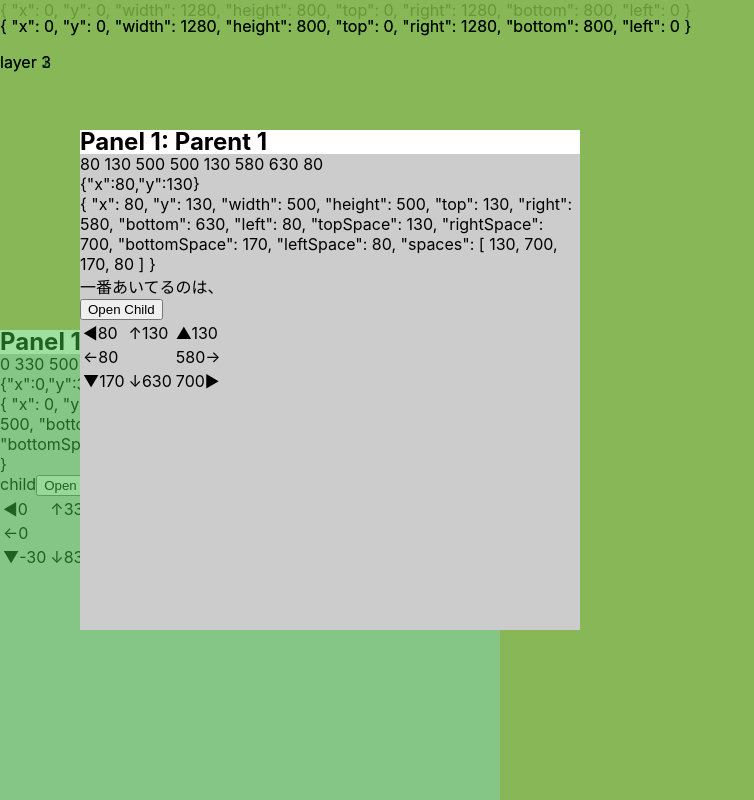
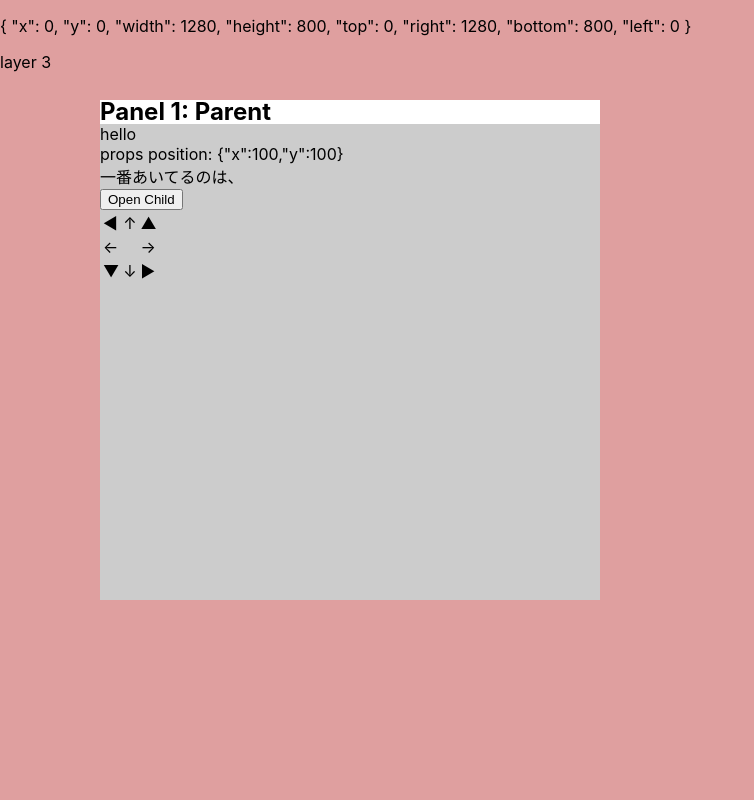
Before and after one commit to fumicode/fuzzy-session-react, a React (Create React App) app: page / in a window 1280 px wide. Shown: the whole page, without its empty margins (0-754 px from the left). Built offline with nearby package versions, Linux system fonts and the light colour scheme.

Commit message:
新しいフォルダを作ってみた

```diff
--- /dev/null
+++ b/src/00_Framework/NewPanel/01_SmartRect.tsx
@@ -0,0 +1,79 @@
+import { Size2 } from "../00_Point";
+
+export default class SmartRect implements DOMRectReadOnly {
+  constructor(readonly domRect: DOMRectReadOnly, readonly parentSize: Size2) {}
+
+  get x() {
+    return this.domRect.x;
+  }
+  get y() {
+    return this.domRect.y;
+  }
+  get width() {
+    return this.domRect.width;
+  }
+  get height() {
+    return this.domRect.height;
+  }
+  get top() {
+    return this.domRect.top;
+  }
+  get right() {
+    return this.domRect.right;
+  }
+  get bottom() {
+    return this.domRect.bottom;
+  }
+  get left() {
+    return this.domRect.left;
+  }
+
+  get positions(): [number, number, number, number] {
+    return [this.top, this.right, this.bottom, this.left];
+  }
+
+  get topSpace() {
+    return this.domRect.top - 0;
+  }
+
+  get leftSpace() {
+    return this.domRect.left - 0;
+  }
+
+  get rightSpace() {
+    return this.parentSize.width - this.domRect.right;
+  }
+
+  get bottomSpace() {
+    return this.parentSize.height - this.domRect.bottom;
+  }
+
+  get spaces(): [number, number, number, number] {
+    return [this.topSpace, this.rightSpace, this.bottomSpace, this.leftSpace];
+  }
+
+  toJSON() {
+    return {
+      x: this.x,
+      y: this.y,
+      width: this.width,
+      height: this.height,
+
+      top: this.top,
+      right: this.right,
+      bottom: this.bottom,
+      left: this.left,
+
+      topSpace: this.topSpace,
+      rightSpace: this.rightSpace,
+      bottomSpace: this.bottomSpace,
+      leftSpace: this.leftSpace,
+      spaces: [
+        this.topSpace,
+        this.rightSpace,
+        this.bottomSpace,
+        this.leftSpace,
+      ],
+    };
+  }
+}
--- /dev/null
+++ b/src/00_Framework/NewPanel/02_Layer.tsx
@@ -0,0 +1,64 @@
+import { FC, useEffect } from "react";
+import styled from "styled-components";
+import React from "react";
+
+interface LayerProps {
+  //string: テキトーな型
+  className?: string;
+  zIndex?: number;
+  children?: React.ReactNode;
+}
+
+export const Layer: FC<LayerProps> = styled(
+  ({ className, children, zIndex }: LayerProps) => {
+    //本当はまだいらないかもしれない
+    const layerRef = React.useRef<HTMLDivElement>(null);
+    const [rect, setRect] = React.useState<DOMRectReadOnly | undefined>(
+      undefined
+    );
+
+    useEffect(() => {
+      const layer = layerRef.current;
+      if (!layer) {
+        throw new Error("panel not found");
+      }
+      setRect(layer.getBoundingClientRect());
+    }, []); //TODOあとで最適化
+
+    return (
+      <div className={className} ref={layerRef} style={{ zIndex }}>
+        <p>{rect && JSON.stringify(rect, null, "  ")}</p>
+        {children}
+      </div>
+    );
+  }
+)`
+  position: absolute;
+  top: 0;
+  left: 0;
+  right: 0;
+  z-index: 0;
+
+  min-height: 100%;
+
+  overflow: hidden;
+
+  pointer-events: none;
+
+  .e-window {
+    display: contents;
+    background: #eee;
+  }
+
+  &:nth-child(1) {
+    background: hsla(0, 50%, 50%, 0.5);
+  }
+  &:nth-child(2) {
+    background: hsla(60, 50%, 50%, 0.5);
+  }
+  &:nth-child(3) {
+    background: hsla(120, 50%, 50%, 0.5);
+  }
+`;
+
+export default Layer;
--- /dev/null
+++ b/src/00_Framework/NewPanel/02_Panel.tsx
@@ -0,0 +1,127 @@
+import { FC, RefObject, useCallback, useEffect } from "react";
+import styled from "styled-components";
+import ViewModel from "../00_ViewModel";
+import React from "react";
+import { log } from "console";
+import SmartRect from "./01_SmartRect";
+import { Point2, Size2 } from "../00_Point";
+
+interface PanelProps {
+  //string: テキトーな型
+  className?: string;
+  title: string;
+
+  position: Point2;
+
+  size: Size2;
+
+  parentSize?: Size2;
+
+  zIndex?: number;
+
+  children?: React.ReactNode;
+
+  onPanelChange(smartRect: SmartRect): void;
+
+  onChildOpen(smartRect: SmartRect): void;
+}
+
+export const Panel: FC<PanelProps> = styled(
+  ({
+    className,
+    title: name,
+
+    position,
+    size,
+    parentSize,
+
+    zIndex: z,
+
+    children,
+
+    onPanelChange,
+    onChildOpen,
+  }: PanelProps) => {
+    return (
+      <article className={className} style={{ zIndex: z }}>
+        <header className="e-header">
+          <h1 className="e-title">Panel 1: {name}</h1>
+        </header>
+        <div
+          className="e-body"
+          style={{ background: `hsla(0,0%,${40 + 40}%)` }}
+        >
+          <p>hello</p>
+          <p>props position: {JSON.stringify(position)}</p>
+          {children}
+          <button onClick={() => {}}>Open Child</button>
+
+          <table>
+            <tbody>
+              <tr>
+                <td>◀</td>
+                <td>↑</td>
+                <td>▲</td>
+              </tr>
+              <tr>
+                <td>←</td>
+                <td></td>
+                <td>→</td>
+              </tr>
+              <tr>
+                <td>▼</td>
+                <td>↓</td>
+                <td>▶</td>
+              </tr>
+            </tbody>
+          </table>
+        </div>
+      </article>
+    );
+  }
+)`
+  position: absolute;
+  background: white;
+
+  left: ${(props) => props.position.x}px;
+  top: ${(props) => props.position.y}px;
+
+  width: ${(props) => props.size.width}px;
+  height: ${(props) => props.size.height}px;
+
+  display: flex;
+  flex-direction: column;
+
+  transition: left 0.3s, top 0.3s, width 0.3s, height 0.3s;
+
+  pointer-events: auto;
+  > .e-header {
+    //flex-basis: 0;
+    flex-grow: 0;
+    flex-shrink: 0;
+
+    cursor: move;
+    //選択させない
+    user-select: none;
+
+    > .e-title {
+      margin: 0;
+      padding: 0;
+      line-height: 1;
+    }
+  }
+
+  > .e-body {
+    //flex-basis: 0;
+    flex-grow: 1;
+    flex-shrink: 1;
+
+    overflow: scroll;
+    transition: background 0.9s;
+    p {
+      margin: 0;
+    }
+  }
+`;
+
+export default Panel;
--- /dev/null
+++ b/src/00_Framework/NewPanel/02_PanelSystem.tsx
@@ -0,0 +1,51 @@
+import { FC, useEffect } from "react";
+import styled from "styled-components";
+import ViewModel from "../00_ViewModel";
+import Panel from "./02_Panel";
+import Layer from "./02_Layer";
+import React from "react";
+import SmartRect from "./01_SmartRect";
+import ZIndexCalcurator from "../../01_Utils/01_ZIndexCalcurator";
+
+interface PanelSystemViewModel extends ViewModel<string> {
+  //string: テキトーな型
+}
+
+export const PanelSystem: FC<PanelSystemViewModel> = styled(
+  ({ className }: PanelSystemViewModel) => {
+    return (
+      <div className={className}>
+        {/**
+         *
+        <Layer zIndex={1}>layer 1</Layer>
+        <Layer zIndex={2}>layer 2</Layer>
+        */}
+        <Layer zIndex={3}>
+          layer 3
+          <div className="e-window">
+            <Panel
+              title="Parent"
+              position={{ x: 100, y: 100 }}
+              size={{ width: 500, height: 500 }}
+              parentSize={{ width: 1000, height: 1000 }}
+              zIndex={0}
+              onPanelChange={(smartRect: SmartRect) => {}}
+              onChildOpen={(smartRect: SmartRect) => {
+                //smartRect.positions[maxIndex]
+              }}
+            >
+              <p>一番あいてるのは、 </p>
+            </Panel>
+          </div>
+        </Layer>
+      </div>
+    );
+  }
+)`
+  width: 100%;
+  min-height: 100%;
+  background: white;
+  position: relative;
+`;
+
+export default PanelSystem;
--- a/src/App.tsx
+++ b/src/App.tsx
@@ -1,6 +1,9 @@
 import Timeline from "./Components/20_Timeline";
 import { DailyTimelineWithConflictsView } from "./Components/30_DailyTimelineViewWithConflicts";
-import SessionEntity, { SessionAction, SessionId } from "./Components/20_SessionEntity";
+import SessionEntity, {
+  SessionAction,
+  SessionId,
+} from "./Components/20_SessionEntity";
 import TimeRange from "./Components/10_TimeRange";
 import { FC, useState } from "react";
 
@@ -9,7 +12,7 @@ import update from "immutability-helper";
 import { ThreeRows } from "./Components/20_GaiaCode/20_GaiaCode";
 import MoneyApp from "./MoneyApp/MoneyApp";
 import SharingApp from "./MoneyApp/SharingApp";
-import PanelSystem from "./00_Framework/02_PanelSystem";
+import PanelSystem from "./00_Framework/NewPanel/02_PanelSystem";
 
 let inchoSessions: SessionEntity[] = [
   new SessionEntity(undefined, "予定0", new TimeRange("09:00", "11:00")),
@@ -68,7 +71,6 @@ const ashitaroSessions: SessionEntity[] = [
   ),
 ];
 
-
 interface Calendar {
   title: string;
   sessionMap: Timeline;
@@ -77,7 +79,7 @@ interface Calendar {
 const _calendars: Calendar[] = [
   {
     title: "院長",
-    sessionMap: new Timeline(inchoSessions)
+    sessionMap: new Timeline(inchoSessions),
   },
   {
     title: "タイ姉",
@@ -93,7 +95,11 @@ const App: FC = styled((props: { className: string }) => {
   const { className } = props;
   const [calendars, setCalendars] = useState<Calendar[]>(_calendars);
 
-  const goIntoFutureCalendar = (calIndex:number, sId: SessionId, sessionAction: SessionAction) => {
+  const goIntoFutureCalendar = (
+    calIndex: number,
+    sId: SessionId,
+    sessionAction: SessionAction
+  ) => {
     //要するに何をしたいかと言うと：
     //sessionsの中のinchoSessionsのsIdがsessionのやつをchangeStartTimeする。
 
@@ -103,37 +109,30 @@ const App: FC = styled((props: { className: string }) => {
       throw new Error("そんなことはありえないはず");
     }
 
-    try{
+    try {
       const futureSession = sessionAction(session);
 
       //永続化
       const newCals = update(calendars, {
         [calIndex]: {
-          sessionMap: (list) =>
-            list.set(futureSession.id, futureSession),
+          sessionMap: (list) => list.set(futureSession.id, futureSession),
         },
       });
       setCalendars(newCals);
-    }
-    catch(e){
+    } catch (e) {
       console.log(e);
     }
-  }
+  };
 
-  const code:ThreeRows  = [
+  const code: ThreeRows = [
     [5, 8, 9, 5, 5, 9, 8],
     [0, 3, 6, 0, 0, 6, 3],
     [5, 3, 1, 5, 5, 1, 3],
   ];
 
+  return <PanelSystem main="hogehoge" />;
 
-  return (
-    <PanelSystem main="hogehoge" name="fugafuga" width={100}/>
-
-
-  );
-
-    /*
+  /*
     <div className={className}>
       <SharingApp/>
       <MoneyApp/>
@@ -163,7 +162,6 @@ const App: FC = styled((props: { className: string }) => {
       <GaiaCodeView main={new GaiaCode(code)}/>
     </div>
     */
-
 })`
   .e-calendar-columns {
     display: flex;
```
